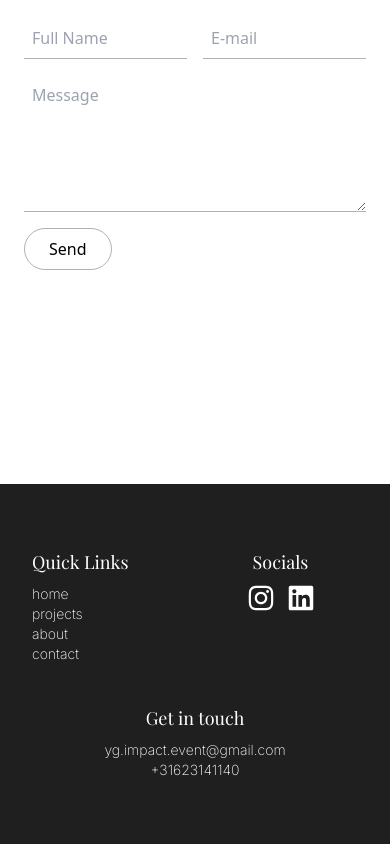
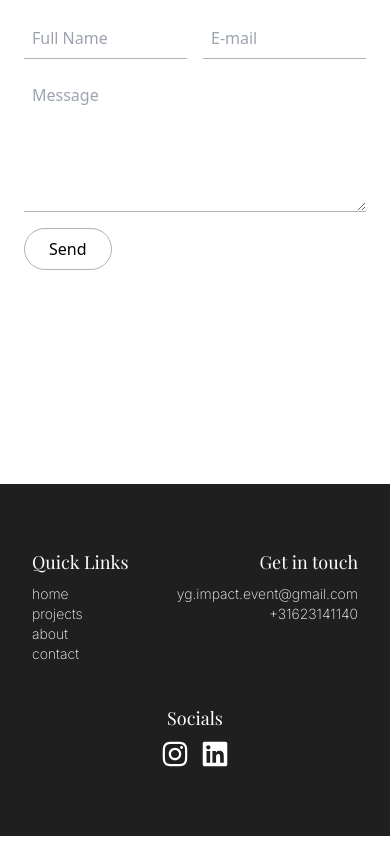
Before and after one commit to ArronRobinson/yg-impact, a Next.js app: page /en/contact in a window 390 px wide. Shown: the part 360-1204 px from the top of the page. Built offline with nearby package versions, Linux system fonts and the light colour scheme; a web font is replaced by a local one.

Commit message:
fixed footer

```diff
--- a/src/components/layout/footer.tsx
+++ b/src/components/layout/footer.tsx
@@ -32,7 +32,7 @@ export function Footer() {
                             </Link>
                         </div>
                     </div>
-                    <div>
+                    <div className='order-3 md:order-none col-span-2 md:col-span-1 mt-6 md:mt-0 flex flex-col items-center '>
                         <h1 className='footer-heading text-lg md:text-xl mb-2 text-center font-playfairThin'>Socials</h1>
                         <div className='flex justify-center gap-3 md:gap-6'>
                             <a href='https://www.instagram.com/yg.impact/' className='icon-container'>
@@ -45,9 +45,9 @@ export function Footer() {
                     </div>
 
                     {/* Get in touch section - centered on mobile, right-aligned on desktop */}
-                    <div className='col-span-2 mt-6 md:mt-0 md:col-span-1 flex flex-col items-center md:items-end'>
+                    <div className='flex flex-col items-end'>
                         <h1 className='footer-heading text-lg md:text-xl mb-2 font-playfairThin'>Get in touch</h1>
-                        <ul className='flex flex-col items-center md:items-end font-inter text-sm md:text-base'>
+                        <ul className='flex flex-col items-end font-inter text-sm md:text-base'>
                             <li>yg.impact.event@gmail.com</li>
                             <li>+31623141140</li>
                         </ul>
```
